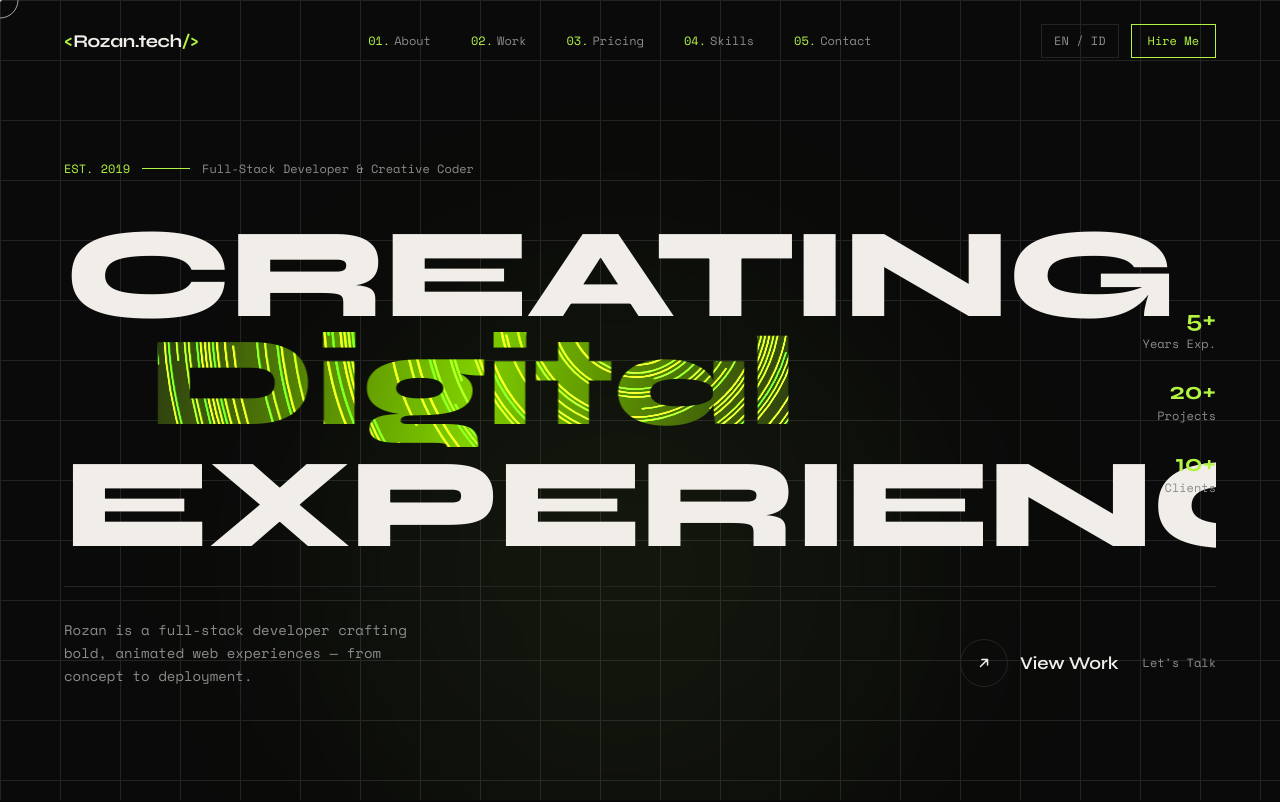
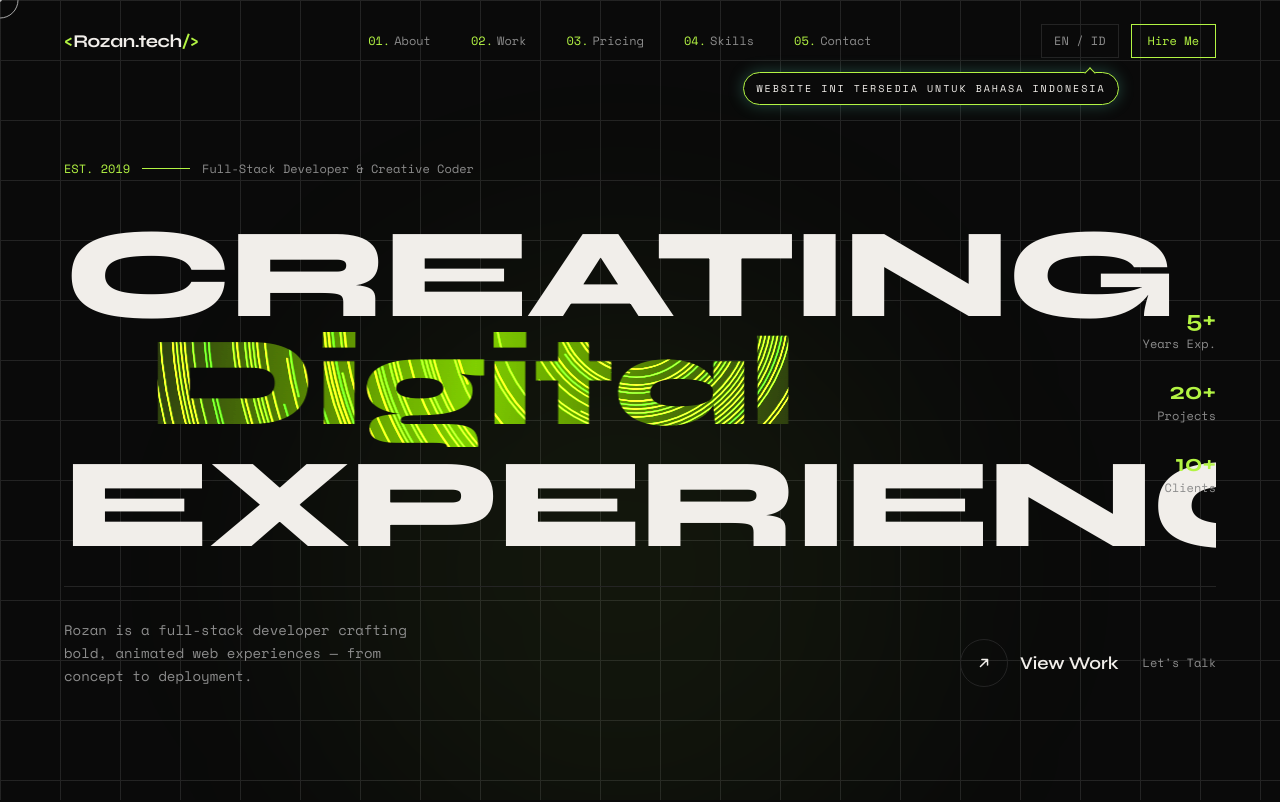
Before and after one commit to iyadrozan/rozan.tech, a Next.js app: page / in a window 1280 px wide. Shown: the top 802 px of the page. Built offline with nearby package versions, Linux system fonts and the light colour scheme.

Commit message:
chore: add tooltip in language button

```diff
--- a/src/components/organisms/portfolio/Hero.tsx
+++ b/src/components/organisms/portfolio/Hero.tsx
@@ -121,7 +121,8 @@ const Hero = () => {
       textCtx.textAlign = "center";
       textCtx.textBaseline = "middle";
       textCtx.font = `${fontWeight} ${fontSize}px ${fontFamily}`;
-      textCtx.fillText("Digital", width / 2, height / 2);
+      const label = textEl.textContent?.trim() || "Digital";
+      textCtx.fillText(label, width / 2, height / 2);
 
       origin.x = width * 0.7;
       origin.y = -height * 0.2;
@@ -195,7 +196,7 @@ const Hero = () => {
       gsap.ticker.remove(draw);
       tweens.forEach((tween) => tween.kill());
     };
-  }, []);
+  }, [lang]);
 
   return (
     <section
@@ -221,7 +222,7 @@ const Hero = () => {
             <span key={wi} className="block overflow-hidden">
               <span
                 ref={addToWordsRef}
-                className={`inline-block ${wi === 1 ? "text-lime italic" : ""}`}
+                className={`inline-block ${word === "Digital" ? "text-lime italic" : ""}`}
                 style={{ transform: "translateY(110%)", opacity: 0 }}
               >
                 {word === "Digital" ? (
--- a/src/components/organisms/portfolio/Navbar.tsx
+++ b/src/components/organisms/portfolio/Navbar.tsx
@@ -10,6 +10,7 @@ import LanguageToggle from "@/components/atoms/LanguageToggle";
 const Navbar = () => {
   const navRef = useRef<HTMLElement>(null);
   const [scrolled, setScrolled] = useState(false);
+  const [showLangTip, setShowLangTip] = useState(true);
   const { lang } = useLanguage();
 
   useEffect(() => {
@@ -22,6 +23,11 @@ const Navbar = () => {
     const onScroll = () => setScrolled(window.scrollY > 60);
     window.addEventListener("scroll", onScroll);
     return () => window.removeEventListener("scroll", onScroll);
+  }, []);
+
+  useEffect(() => {
+    const timer = window.setTimeout(() => setShowLangTip(false), 7000);
+    return () => window.clearTimeout(timer);
   }, []);
 
   return (
@@ -51,7 +57,17 @@ const Navbar = () => {
       </div>
 
       <div className="hidden md:flex items-center gap-3">
-        <LanguageToggle />
+        <div className="relative">
+          <LanguageToggle />
+          <div
+            className={`absolute top-12 right-0 z-50 whitespace-nowrap rounded-full border border-lime bg-background px-3 py-2 text-[10px] font-mono-custom uppercase tracking-[0.2em] text-foreground shadow-[0_0_16px_rgba(105,253,216,0.25)] transition-all duration-500 ${
+              showLangTip ? "opacity-100 translate-y-0" : "opacity-0 -translate-y-2 pointer-events-none"
+            }`}
+          >
+            Website ini tersedia untuk Bahasa Indonesia
+            <span className="absolute -top-1 right-6 h-2 w-2 rotate-45 border-t border-l border-lime bg-background" />
+          </div>
+        </div>
         <a
           href={navContent.cta.href}
           className="items-center gap-2 font-mono-custom text-xs text-lime border border-lime px-4 py-2 hover:bg-lime hover:text-primary-foreground transition-all duration-300"
--- a/src/content/portfolio/hero.ts
+++ b/src/content/portfolio/hero.ts
@@ -7,7 +7,7 @@ export const heroContent = {
   },
   headlineWords: {
     en: ["Creating", "Digital", "Experiences"],
-    id: ["Menciptakan", "Digital", "Pengalaman"],
+    id: ["Menciptakan", "Pengalaman", "Digital"],
   },
   subtext: {
     en: "Rozan is a full-stack developer crafting bold, animated web experiences — from concept to deployment.",
```
